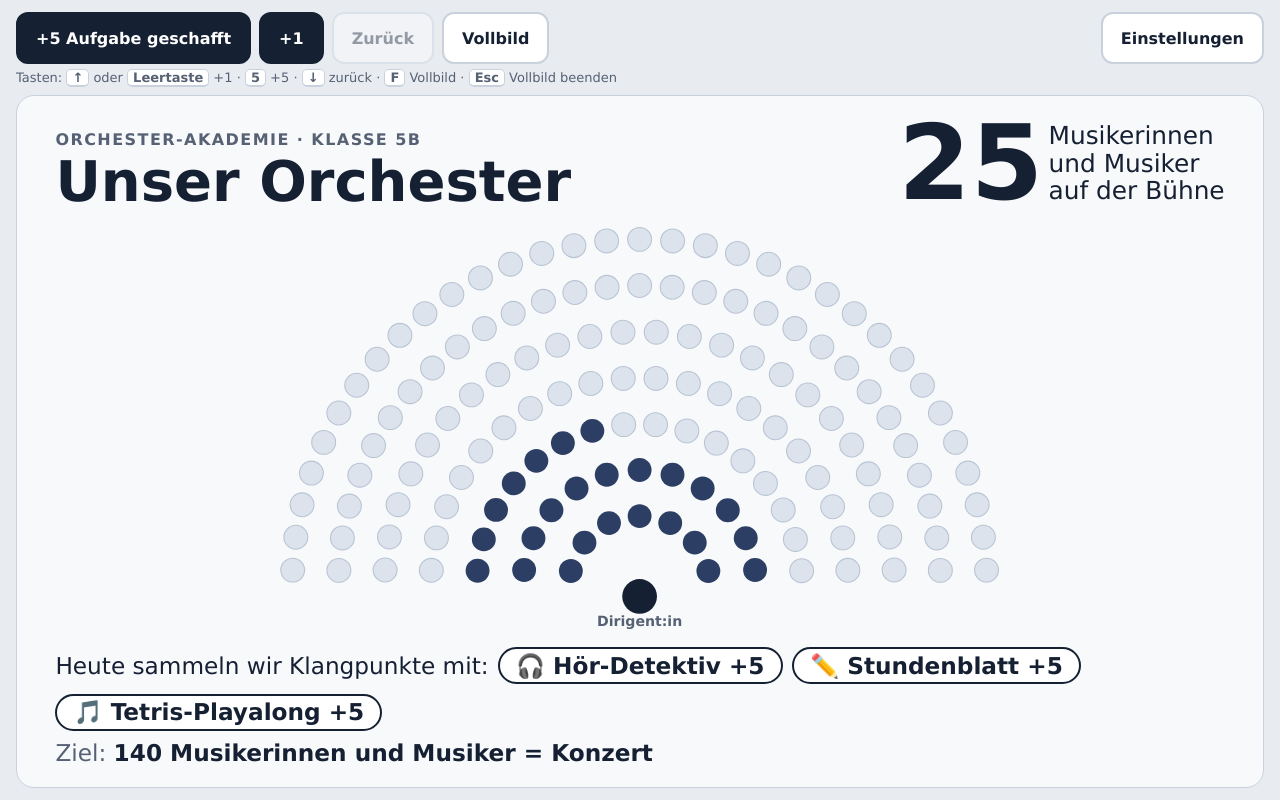
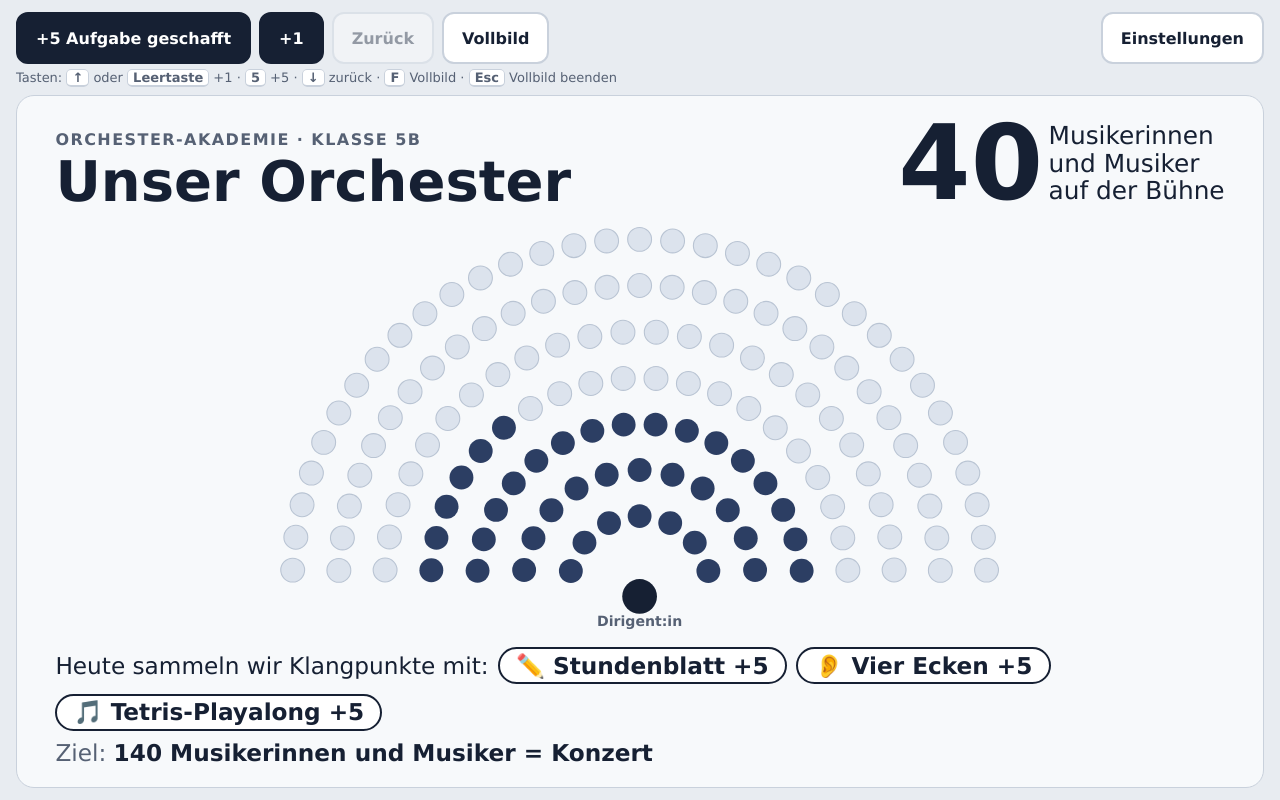
Before and after one commit to mboutros425/orchester-5b, a plain HTML site: page index.html in a window 1280 px wide. Drawn offline with Linux system fonts and the light colour scheme.

Commit message:
Stunde 4 (29.10.): Startstand 40, Klangpunkte für Stundenblatt, Vier Ecken, Playalong
Co-Authored-By: Claude Opus 5.5 <noreply@anthropic.com>

```diff
--- a/index.html
+++ b/index.html
@@ -117,7 +117,7 @@ body.present .float{display:flex}
               <input type="number" id="setTotal" min="0" step="1">
               <button type="button" class="btn" id="applyTotal">Übernehmen</button>
             </div>
-            <p class="note">Der Stand wird nur in diesem Browser auf diesem Gerät gespeichert. Fehlt er (anderes Gerät, Verlauf gelöscht), hier die Zahl eintragen – oder die Adresse mit <b>?p=25</b> aufrufen (25 = aktueller Stand).</p>
+            <p class="note">Der Stand wird nur in diesem Browser auf diesem Gerät gespeichert. Fehlt er (anderes Gerät, Verlauf gelöscht), hier die Zahl eintragen – oder die Adresse mit <b>?p=40</b> aufrufen (40 = Stand nach dem 01.10.).</p>
           </fieldset>
           <label class="field" for="goal"><span>Plätze auf der Bühne = Ziel (Konzert)</span>
             <input type="number" id="goal" min="20" max="200" step="5">
@@ -169,14 +169,15 @@ body.present .float{display:flex}
   // Aufgaben pro Stundentag (Datum JJJJ-MM-TT). Gilt einmal am jeweiligen Tag; was danach von Hand
   // in den Feldern geändert wird, bleibt bis zum nächsten Tag. start = Stand, falls der Browser nichts gespeichert hat.
   const PLAN = {
-    '2026-10-01': {start: 25, chips: ['🎤 Stimm-Experiment +5', '✏️ Stundenblatt +5', '👂 Hör-Rätsel +5']}
+    '2026-10-01': {start: 25, chips: ['🎤 Stimm-Experiment +5', '✏️ Stundenblatt +5', '👂 Hör-Rätsel +5']},
+    '2026-10-29': {start: 40, chips: ['✏️ Stundenblatt +5', '👂 Vier Ecken +5', '🎵 Tetris-Playalong +5']}
   };
 
   function start(){
     return {
-      total: 25, goal: 140, sound: true, history: [],
-      log: [{label: 'Stunde 1 (17.09.)', plus: 10}, {label: 'Stunde 2 (24.09.)', plus: 15}],
-      chips: ['🎧 Hör-Detektiv +5', '✏️ Stundenblatt +5', '🎵 Tetris-Playalong +5']
+      total: 40, goal: 140, sound: true, history: [],
+      log: [{label: 'Stunde 1 (17.09.)', plus: 10}, {label: 'Stunde 2 (24.09.)', plus: 15}, {label: 'Stunde 3 (01.10.)', plus: 15}],
+      chips: ['✏️ Stundenblatt +5', '👂 Vier Ecken +5', '🎵 Tetris-Playalong +5']
     };
   }
   let state = start(), hadSaved = false;
```
